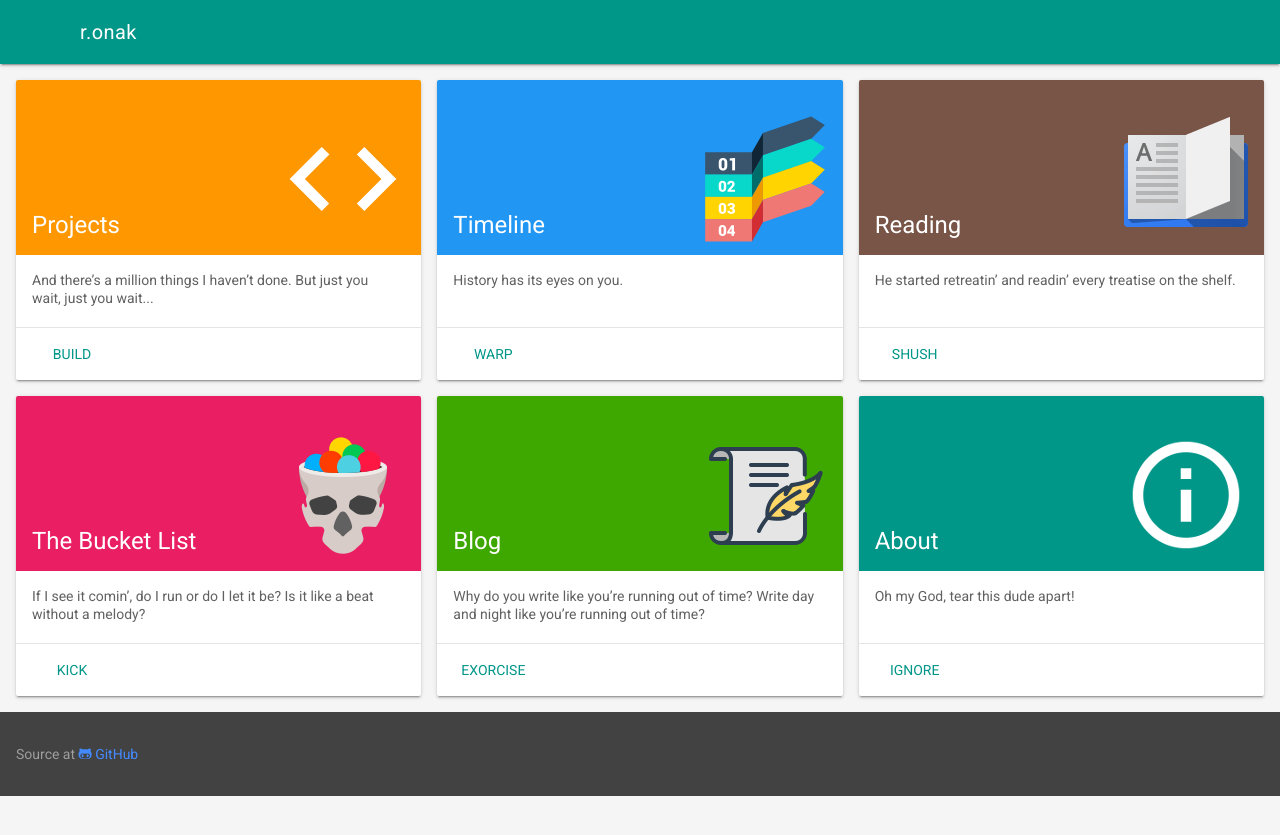
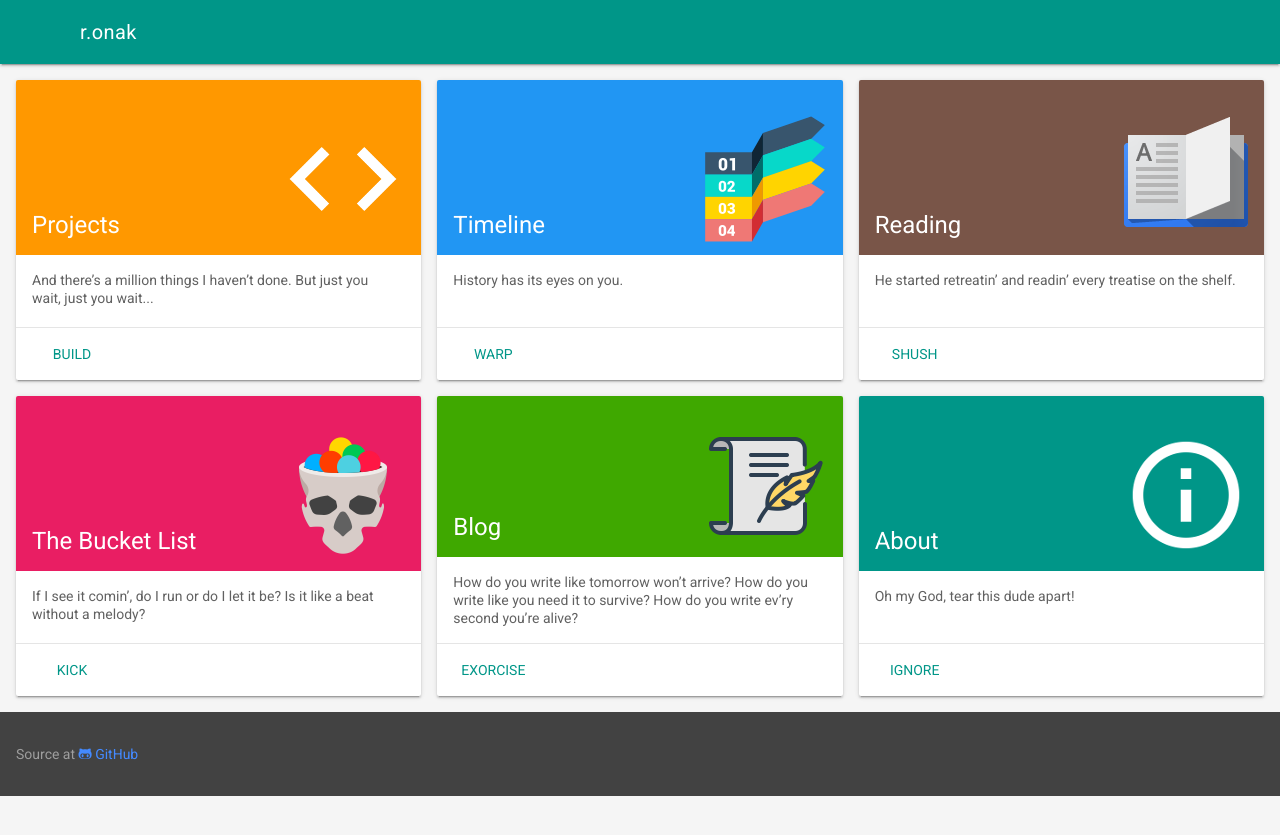
Before and after one commit to ron4ex/ron4ex.github.io, a Jekyll site: the page built from index.html, in a window 1280 px wide. Shown: the top 835 px of the page. Built offline with Jekyll 4.4.1, drawn with Linux system fonts in a browser that asks for light colours; nearby versions of some CDN libraries.

Commit message:
Update home page

```diff
--- a/_data/homeCards.yml
+++ b/_data/homeCards.yml
@@ -31,7 +31,7 @@
   faIcon: fa-remove
 
 - title: Blog
-  desc: Why do you write like you’re running out of time? Write day and night like you’re running out of time?
+  desc: How do you write like tomorrow won’t arrive? How do you write like you need it to survive? How do you write ev’ry second you’re alive?
   buttonText: Exorcise
   accentColor: rgb(63, 168, 0)
   image: blog.png
```
